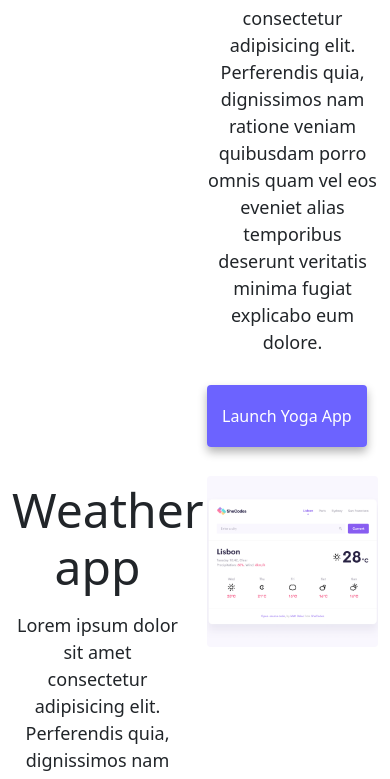
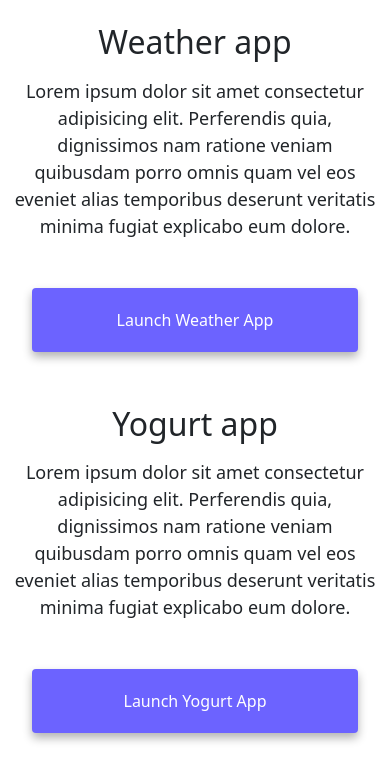
Before and after one commit to shuaizhao1988/My-blog, a plain HTML site: page index.html in a window 390 px wide. Shown: the part 737-1516 px from the top of the page. Drawn offline with nearby package versions, Linux system fonts and the light colour scheme.

Commit message:
made the website more responsive

```diff
--- a/index.html
+++ b/index.html
@@ -4,7 +4,6 @@
 <head>
     <meta charset="UTF-8">
     <meta http-equiv="X-UA-Compatible" content="IE=edge">
-    <title>Shuai Zhao's Blog</title>
     <meta name="personal blog" content="This is an introduction page about Shuai Zhao and her projects">
     <link href="https://cdn.jsdelivr.net/npm/bootstrap@5.0.0-beta3/dist/css/bootstrap.min.css" rel="stylesheet"
         integrity="sha384-eOJMYsd53ii+scO/bJGFsiCZc+5NDVN2yr8+0RDqr0Ql0h+rP48ckxlpbzKgwra6" crossorigin="anonymous" />
@@ -12,6 +11,7 @@
         integrity="sha384-JEW9xMcG8R+pH31jmWH6WWP0WintQrMb4s7ZOdauHnUtxwoG2vI5DkLtS3qm9Ekf"
         crossorigin="anonymous"></script>
     <link rel="stylesheet" href="style.css" />
+    <title>Shuai Zhao</title>
 </head>
 
 <body>
@@ -46,10 +46,10 @@
     </div>
     <div class="container">
         <div class="row">
-            <div class="col-6">
-                <img src="images/yoga.png" alt="a photo of my Yoga app" class="img-fluid rounded" />
+            <div class="col-sm-6">
+                <img src="images/yoga.png" alt="a photo of my Yoga app" class="img-fluid rounded d-none d-sm-block" />
             </div>
-            <div class="col-6">
+            <div class="col-sm-6">
                 <h2 class="mb-3">Yoga app</h2>
                 <p>
                     Lorem ipsum dolor sit amet consectetur adipisicing elit. Perferendis
@@ -58,12 +58,12 @@
                     explicabo eum dolore.
                 </p>
                 <div class="mt-5">
-                    <a href="#" class="primary-link" title="launch Yoga app">Launch Yoga App</a>
+                    <a href="#" class="primary-link project-link" title="launch Yoga app">Launch Yoga App</a>
                 </div>
             </div>
         </div>
         <div class="row mt-5">
-            <div class="col-6">
+            <div class="col-sm-6">
                 <h2 class="mb-3">Weather app</h2>
                 <p>
                     Lorem ipsum dolor sit amet consectetur adipisicing elit. Perferendis
@@ -72,18 +72,20 @@
                     explicabo eum dolore.
                 </p>
                 <div class="mt-5">
-                    <a href="#" class="primary-link" title="launch weather app">Launch Weather App</a>
+                    <a href="#" class="primary-link project-link" title="launch weather app">Launch Weather App</a>
                 </div>
             </div>
-            <div class="col-6">
-                <img src="images/weather.png" alt="a photo of my weather app" class="img-fluid rounded" />
+            <div class="col-sm-6">
+                <img src="images/weather.png" alt="a photo of my weather app"
+                    class="img-fluid rounded d-none d-sm-block" />
             </div>
         </div>
         <div class="row mt-5">
-            <div class="col-6">
-                <img src="images/yogurt.png" alt="a photo of my yogurt app" class="img-fluid rounded" />
+            <div class="col-sm-6">
+                <img src="images/yogurt.png" alt="a photo of my yogurt app"
+                    class="img-fluid rounded d-none d-sm-block" />
             </div>
-            <div class="col-6">
+            <div class="col-sm-6">
                 <h2 class="mb-3">Yogurt app</h2>
                 <p>
                     Lorem ipsum dolor sit amet consectetur adipisicing elit. Perferendis
@@ -92,7 +94,7 @@
                     explicabo eum dolore.
                 </p>
                 <div class="mt-5">
-                    <a href="#" class="primary-link" title="launch yogurt app">Launch Yogurt App</a>
+                    <a href="#" class="primary-link project-link" title="launch yogurt app">Launch Yogurt App</a>
                 </div>
             </div>
         </div>
--- a/style.css
+++ b/style.css
@@ -95,3 +95,25 @@ p {
   box-shadow: var(--box-shadow);
   color: white;
 }
+
+@media (max-width: 576px) {
+  h1 {
+    font-size: 48px;
+    line-height: 1.5;
+  }
+
+  h2 {
+    font-size: 32px;
+    text-align: center;
+  }
+
+  p {
+    text-align: center;
+  }
+
+  .primary-link {
+    display: block;
+    text-align: center;
+    margin: 0 20px;
+  }
+}
```
